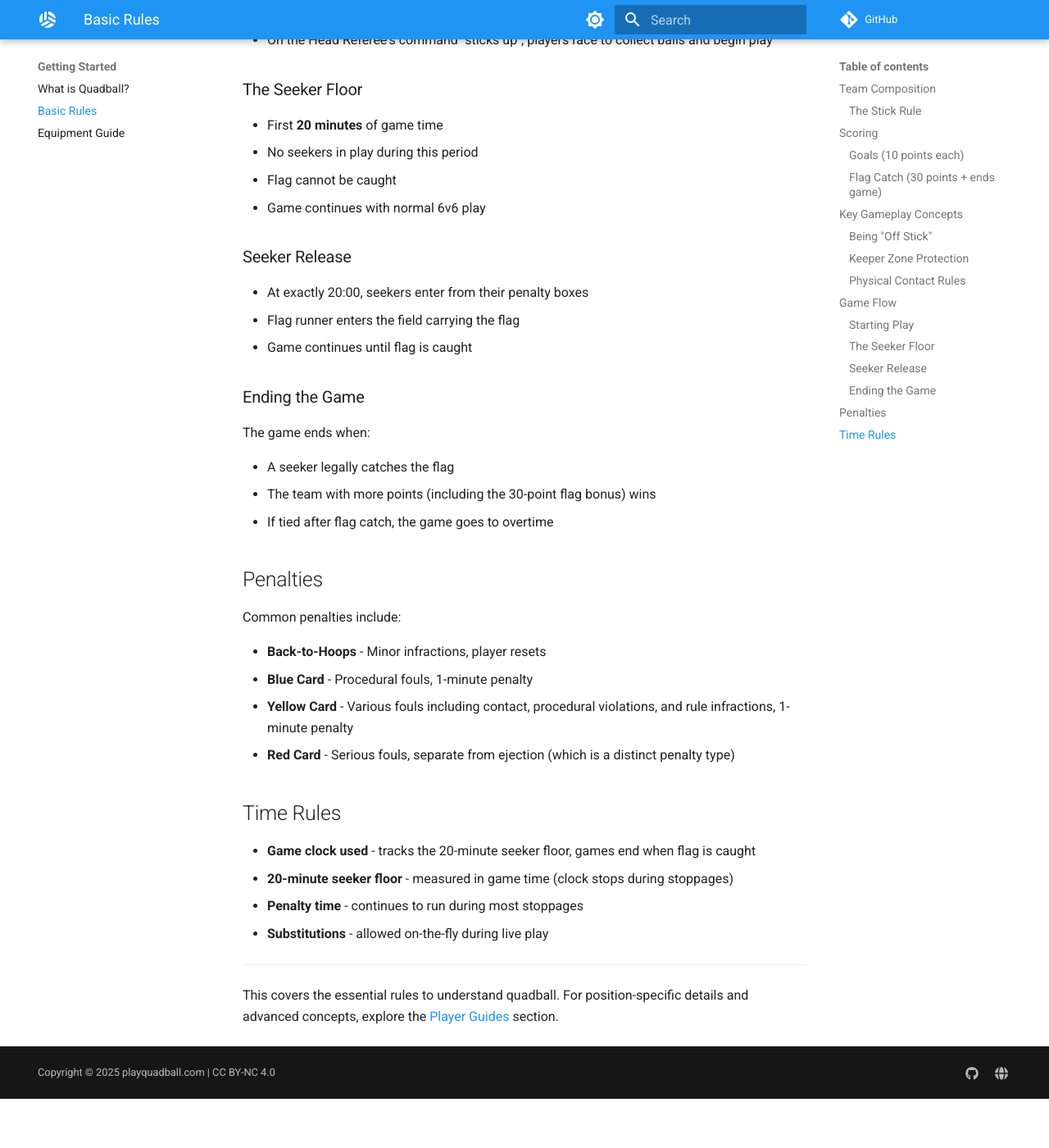
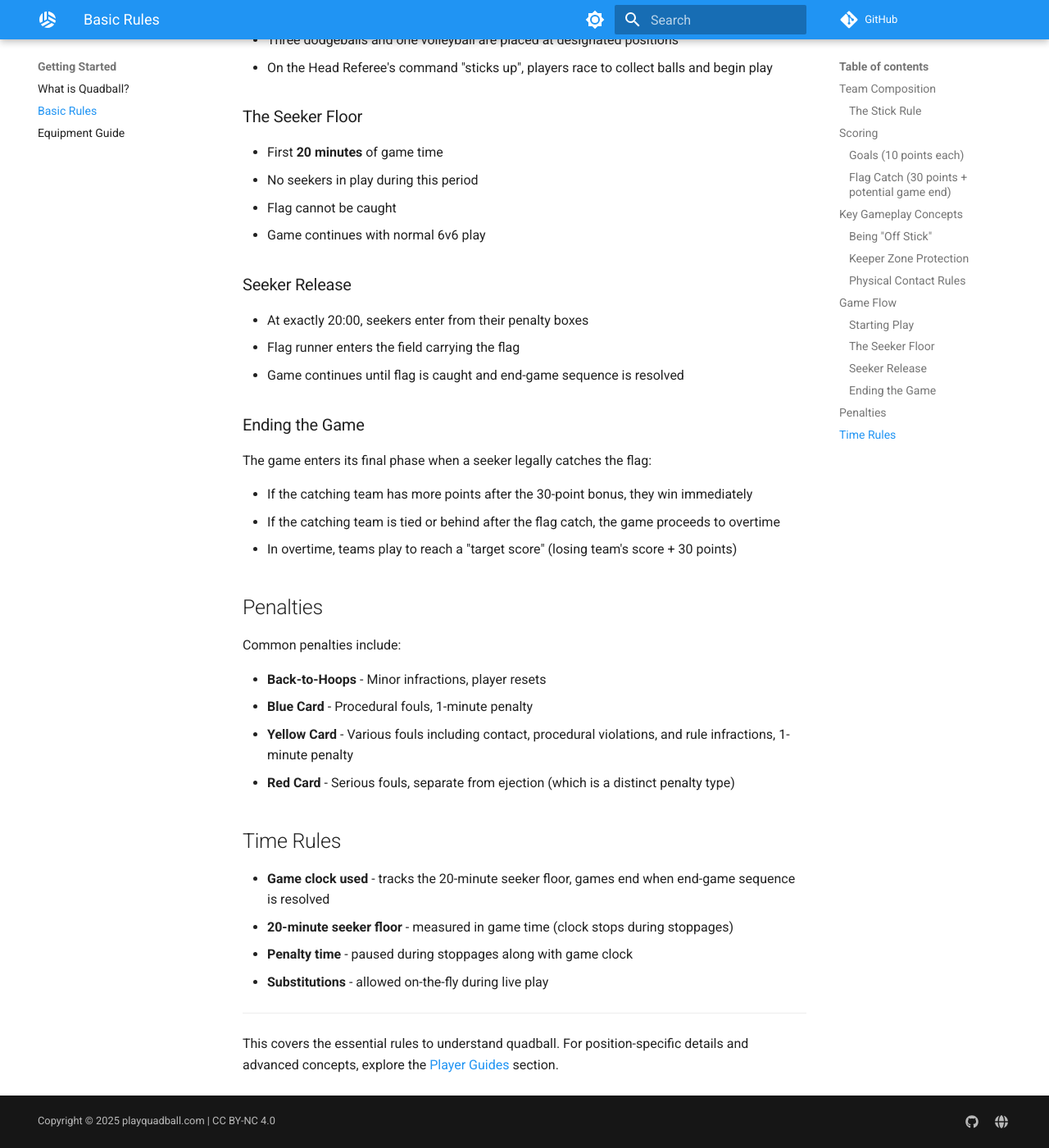
Before and after one commit to playquadball/playquadball.com, an MkDocs documentation site: the page built from docs/getting-started/basic-rules.md, in a window 1280 px wide and 1400 px high, scrolled down 1866 px. Shown: the whole window at 82% size. Built offline with MkDocs 1.6.1 and Material for MkDocs 9.7.7, drawn with Linux system fonts in a browser that asks for light colours; comment, search, counter and statistics services are not loaded; before the commit the page ends 3206 px from its top, so only the background shows below that; some of the changed text lies outside the part shown.

Commit message:
Fix critical factual errors in quadball documentation
Critical fixes:
- Correct game ending sequence (flag catch triggers end-game, doesn't automatically end game)
- Fix overtime conditions (catching team tied/behind, not just tied)
- Correct penalty time behavior (paused during stoppages, not running)
- Fix equipment specifications (plastic sticks only, proper ball inflation, metal stud safety)
- Clarify team size (7-21 roster, 7 fielded)
- Correct equipment interaction rules (dodgeball catching, volleyball handling)
- Fix mounting terminology and safety requirements

```diff
--- a/docs/getting-started/basic-rules.md
+++ b/docs/getting-started/basic-rules.md
@@ -20,11 +20,12 @@ All players must keep a stick (typically a PVC pipe) between their legs while pl
 - Can be scored from either direction (front-to-back or back-to-front)
 - Only chasers and keepers can handle the volleyball
 
-### Flag Catch (30 points + ends game)
+### Flag Catch (30 points + potential game end)
 - After 20 minutes (the "seeker floor"), seekers enter play to catch the flag
 - The flag is carried by a neutral official called the flag runner
-- Catching the flag awards 30 points and ends the game
-- The team with more total points wins
+- Catching the flag awards 30 points and triggers the end-game sequence
+- If the catching team has more points after the bonus, they win immediately
+- If the catching team is tied or still behind, the game goes to overtime
 
 ## Key Gameplay Concepts
 
@@ -63,14 +64,14 @@ The keeper has special powers while in their zone:
 ### Seeker Release
 - At exactly 20:00, seekers enter from their penalty boxes
 - Flag runner enters the field carrying the flag
-- Game continues until flag is caught
+- Game continues until flag is caught and end-game sequence is resolved
 
 ### Ending the Game
-The game ends when:
+The game enters its final phase when a seeker legally catches the flag:
 
-- A seeker legally catches the flag
-- The team with more points (including the 30-point flag bonus) wins
-- If tied after flag catch, the game goes to overtime
+- If the catching team has more points after the 30-point bonus, they win immediately
+- If the catching team is tied or behind after the flag catch, the game proceeds to overtime
+- In overtime, teams play to reach a "target score" (losing team's score + 30 points)
 
 ## Penalties
 
@@ -83,9 +84,9 @@ Common penalties include:
 
 ## Time Rules
 
-- **Game clock used** - tracks the 20-minute seeker floor, games end when flag is caught
+- **Game clock used** - tracks the 20-minute seeker floor, games end when end-game sequence is resolved
 - **20-minute seeker floor** - measured in game time (clock stops during stoppages)
-- **Penalty time** - continues to run during most stoppages
+- **Penalty time** - paused during stoppages along with game clock
 - **Substitutions** - allowed on-the-fly during live play
 
 ---
```
Also changed, not shown: other parts of docs/getting-started/basic-rules.md (+1 -1 lines), docs/getting-started/equipment.md (+9 -9 lines), docs/getting-started/what-is-quadball.md (+4 -4 lines).
